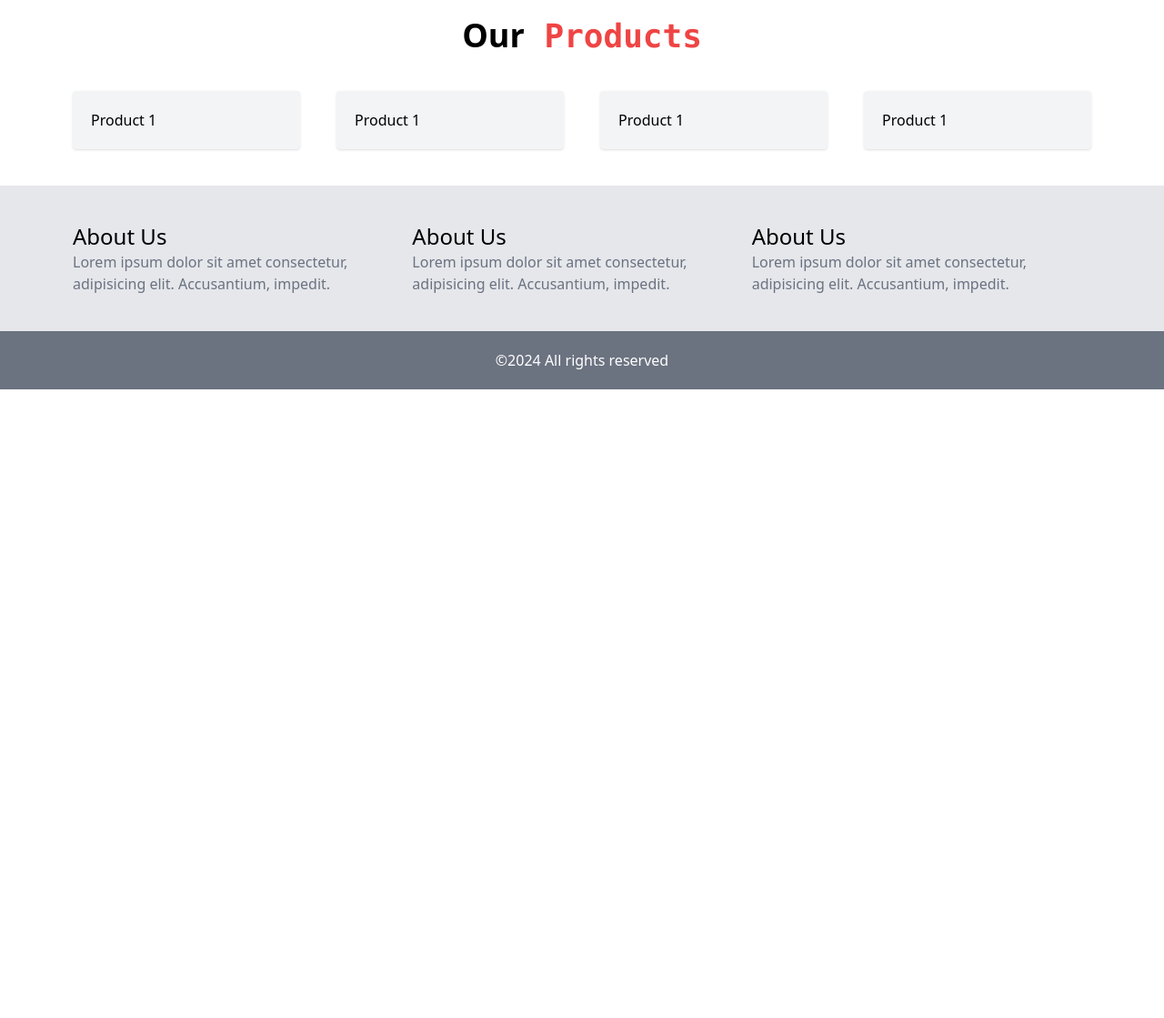
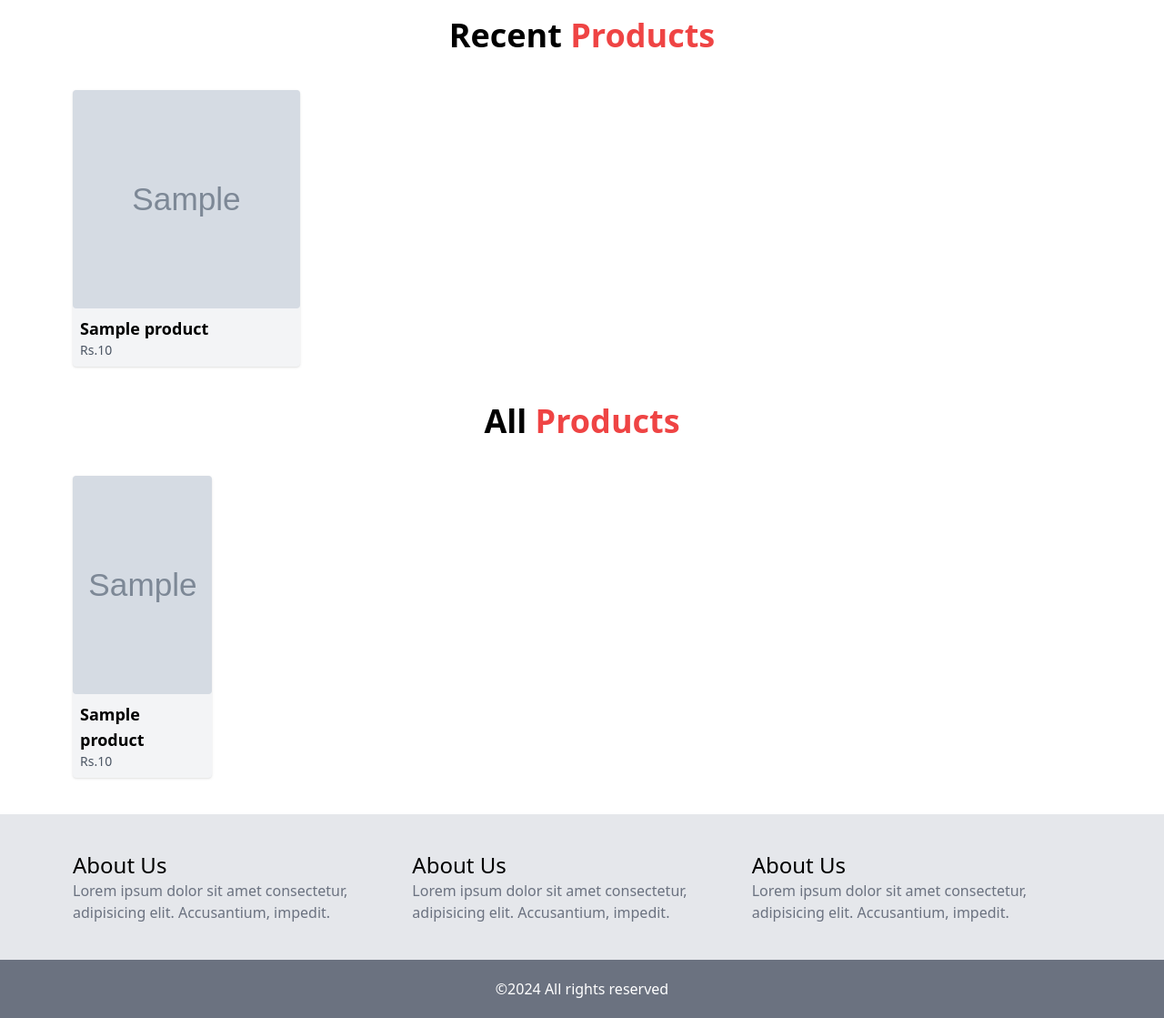
Before and after one commit to saugatparajuli/project2, a PHP site: page / in a window 1280 px wide. Shown: the part 321-1440 px from the top of the page at 91% size. Before the commit the page ends 749 px from the top, so only its background shows below. Run offline with PHP 8.4, Linux system fonts and the light colour scheme; tables that the repository leaves empty or names only in its code hold one stand-in row (values such as "Sample post"); grey boxes marked "Sample" are stand-in pictures; some libraries are stand-ins or nearby versions.

Commit message:
work on class project

```diff
--- a/Index.php
+++ b/Index.php
@@ -1,22 +1,41 @@
-<?php include 'includes/header.php' ?>
-    <h1 class="text-center font-bold text-4xl my-10" >Our<samp class="text-red-500"> Products</samp></h1>
+<?php include 'includes/header.php';
+$qry = "SELECT * FROM products ORDER BY product_date DESC LIMIT 4";
+$qryall = "SELECT * FROM products ORDER BY RAND()";
+include 'includes/dbconnection.php';
+$result = mysqli_query($conn, $qry);
+$resultall = mysqli_query($conn, $qryall);
+include 'includes/closeconnection.php';
+?>
+    <h1 class="text-center font-bold text-4xl my-10">Recent <span class="text-red-500"> Products </span></h1>
 
     <div class="grid grid-cols-4 gap-10 px-20">
-        <div class="bg-gray-100 p-5 rounded shadow" >
-           <h1>Product 1</h1>
-        </div>
+        <?php while($row = mysqli_fetch_assoc($result)) { ?>
+        <a href="viewproduct.php?id=<?php echo $row['id'];?>" class="hover:-translate-y-2 duration-300 hover:shadow-lg">
+            <div class="bg-gray-100 rounded shadow">
+                <img src="uploads/<?php echo $row['photopath']; ?>" class="w-full h-60 object-cover rounded">
+                <div class="p-2">
+                    <h2 class="text-lg font-bold"><?php echo $row['name']; ?></h2>
+                    <p class="text-sm text-gray-600">Rs.<?php echo $row['price']; ?></p>
+                </div>
+            </div>
+        </a>
+        <?php } ?>
+    </div>
 
-        <div class="bg-gray-100 p-5 rounded shadow" >
-           <h1>Product 1</h1>
-        </div>
+    <h1 class="text-center font-bold text-4xl my-10">All <span class="text-red-500"> Products </span></h1>
 
-        <div class="bg-gray-100 p-5 rounded shadow" >
-           <h1>Product 1</h1>
-        </div>
+    <div class="grid grid-cols-6 gap-10 px-20">
+        <?php while($row = mysqli_fetch_assoc($resultall)) { ?>
+        <a href="viewproduct.php?id=<?php echo $row['id'];?>" class="hover:-translate-y-2 duration-300 hover:shadow-lg">
+            <div class="bg-gray-100 rounded shadow">
+                <img src="uploads/<?php echo $row['photopath']; ?>" class="w-full h-60 object-cover rounded">
+                <div class="p-2">
+                    <h2 class="text-lg font-bold"><?php echo $row['name']; ?></h2>
+                    <p class="text-sm text-gray-600">Rs.<?php echo $row['price']; ?></p>
+                </div>
+            </div>
+        </a>
+        <?php } ?>
+    </div>
 
-        <div class="bg-gray-100 p-5 rounded shadow" >
-           <h1>Product 1</h1>
-        </div>
-
-    </div>
-<?php include 'includes/footer.php' ?>
+<?php include 'includes/footer.php'; ?>
--- a/admin/editproduct.php
+++ b/admin/editproduct.php
@@ -14,6 +14,7 @@ include '../includes/closeconnection.php';
 
     <form action="actionproduct.php" method="POST" enctype="multipart/form-data">
 
+    <input type="hidden" name="id" value="<?php echo $product['id']; ?>">
     <select name="category_id" id="" class="p-2 bg-gray-100 border rounded w-full block my-3">
         <?php while($row = mysqli_fetch_assoc($result)){ ?>
         <option value="<?php echo $row['id']; ?>"
@@ -44,10 +45,10 @@ include '../includes/closeconnection.php';
     <input type="file" name="photopath" class="p-2 bg-gray-100 border rounded w-full block my-3">
 
     <div class="flex justify-center gap-5 mt-5">
-        <input type="submit" name="store" value="Add Product" class="bg-blue-500 text-white px-4 py-2 rounded cursor-pointer">
+        <input type="submit" name="update" value="Update Product" class="bg-blue-500 text-white px-4 py-2 rounded cursor-pointer">
         <a href="products.php" class="bg-red-500 text-white px-8 py-2 rounded">Exit</a>
     </div>
 
     </form>
 
-<?php include 'footer.php'; ?>?
+<?php include 'footer.php'; ?>
--- a/admin/logout.php
+++ b/admin/logout.php
@@ -1,5 +1,5 @@
 <?php
 session_start();
 session_destroy();
-header('location:../login.php');
+header('location:../index.php');
 ?>
--- a/includes/header.php
+++ b/includes/header.php
@@ -1,3 +1,10 @@
+<?php
+session_start();
+$qrycat = "SELECT * FROM categories ORDER BY priority";
+include 'includes/dbconnection.php';
+$resultcat = mysqli_query($conn, $qrycat);
+include 'includes/closeconnection.php';
+?>
 <!DOCTYPE html>
 <html lang="en">
 <head>
@@ -5,6 +12,10 @@
     <meta name="viewport" content="width=device-width, initial-scale=1.0">
     <title>Document</title>
     <script src="https://cdn.tailwindcss.com"></script>
+    <link
+    href="https://cdn.jsdelivr.net/npm/remixicon@4.2.0/fonts/remixicon.css"
+    rel="stylesheet"
+/>
 </head>
 <body>
 
@@ -12,8 +23,15 @@
         <img src="https://icms-image.slatic.net/images/ims-web/e6ac6883-1158-4663-bda4-df5a1aa066e5.png" alt="">
         <div>
             <a href="index.php" class="text-lg font-bold text-white px-5">Home</a>
-      <a href="" class="text-lg font-bold text-white px-5">categories</a>
-      <a href="" class="text-lg font-bold text-white px-5">contact</a>
-      <a href="login.php" class="text-lg font-bold text-white px-5">Login</a>
+            <?php
+            while($rowcat = mysqli_fetch_assoc($resultcat)){
+            ?>
+            <a href="categoryproduct.php?category=<?php echo $rowcat['id']; ?>" class="text-lg font-bold text-white px-5"><?php echo $rowcat['name']; ?></a>
+            <?php } ?>
+            <?php if(isset( $_SESSION['islogin'])){ ?>
+                <a href="admin/logout.php" class="text-lg font-bold text-white px-5"><i class="ri-logout-box-r-line"></i></a>
+                <?php } else { ?>
+            <a href="login.php" class="text-lg font-bold text-white px-5"><i class="ri-login-box-fill"></i></a>
+            <?php } ?>
         </div>
     </nav>
--- a/login.php
+++ b/login.php
@@ -1,4 +1,3 @@
-<?php session_start();?>
 <?php include 'includes/header.php' ?>
 
 <div class="flex justify-center items-center my-10" >
@@ -33,6 +32,10 @@ if(isset($_POST['login']))
         $row = mysqli_fetch_assoc($result);
         $_SESSION['Username'] = $row['fullname'];
         $_SESSION['islogin'] = 'yes';
+        $_SESSION['role'] ==$row ['row'];
+        if ($row ['role']=='user')
+            header('location: index.php');
+        else
         header('location: admin/dashboard.php');
     }
     else
```
Also changed, not shown: admin/actionproduct.php (+73 -9 lines), admin/dashboard.php (+12 -3 lines), categoryproduct.php (added, +25 -0 lines), viewproduct.php (added, +28 -0 lines), uploads/1709171795182634176_16395565241_large.png (deleted), uploads/1709566252download.jpg (added). Lines whose indentation alone changed are shown as unchanged.
